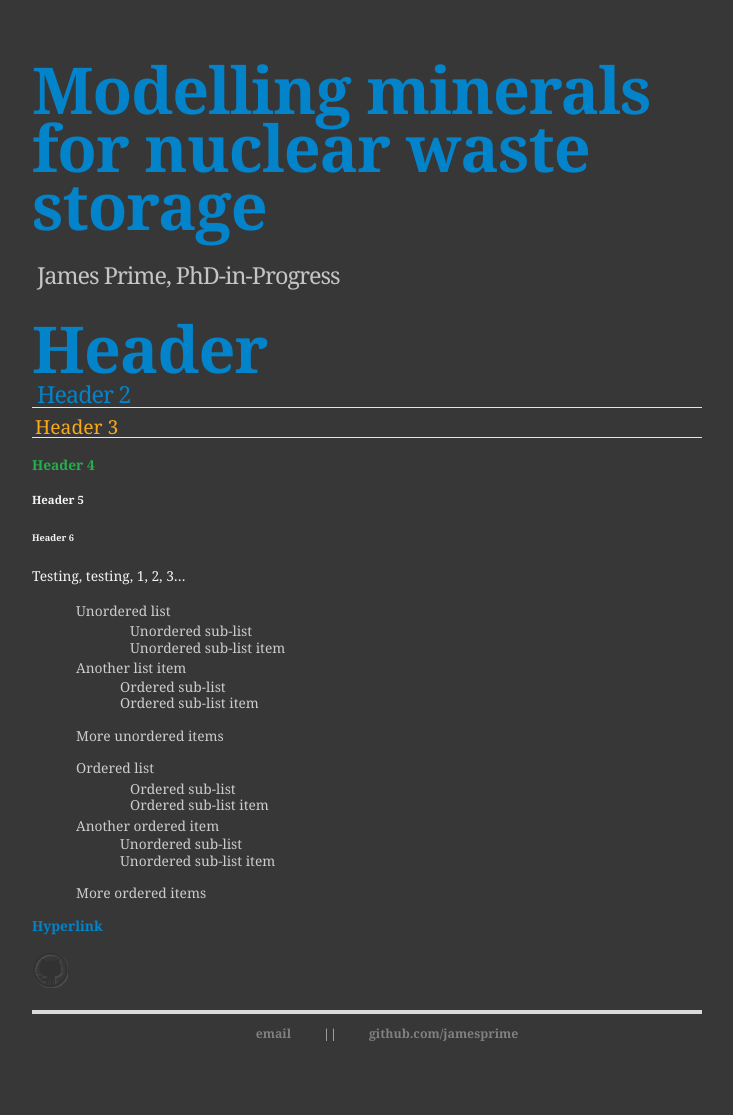
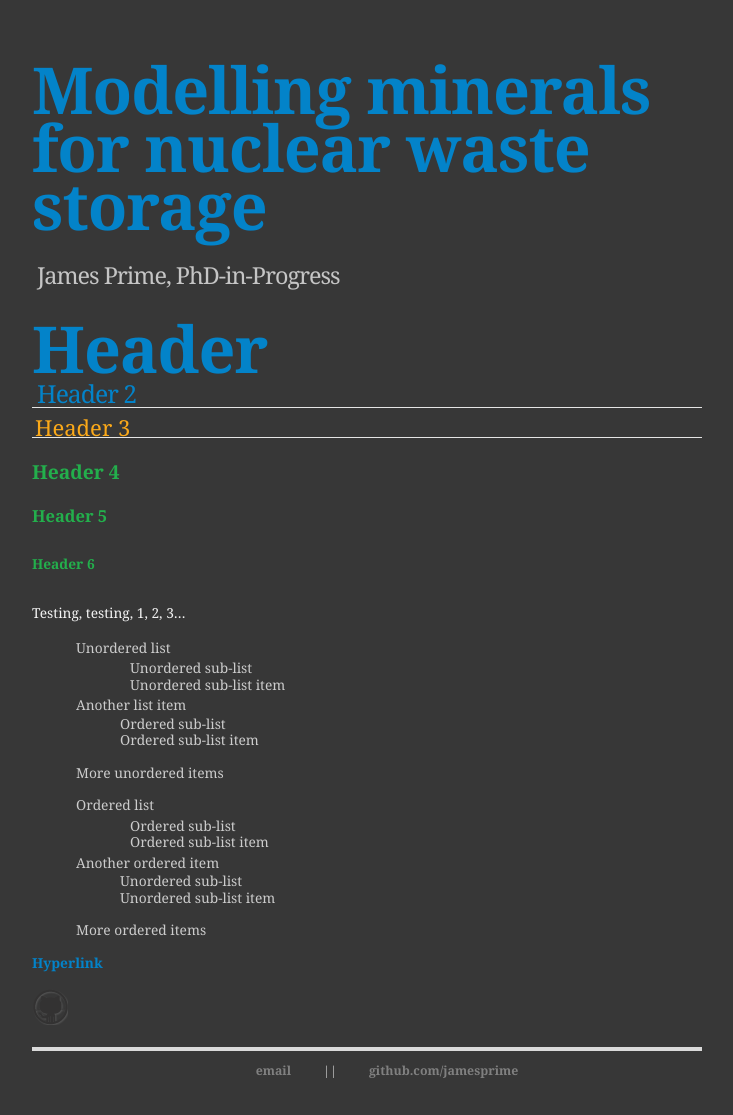
Before and after one commit to jamesprime/jamesprime.github.io, a Jekyll site: the page built from _pages/test/index.md, in a window 1280 px wide. Shown: the whole page, without its empty margins (273-1006 px from the left). Built offline with Jekyll 4.4.1, drawn with Linux system fonts in a browser that asks for light colours; nearby versions of some CDN libraries; before the commit the page ends 1078 px from its top, so only the background shows below that.

Commit message:
Updated _sass/jamesprime.scss
Added h5 and h6 settings, and updated all the general header font-size settings

```diff
--- a/_sass/uberduper.scss
+++ b/_sass/uberduper.scss
@@ -13,7 +13,7 @@ body {
 
 h1 {
     color: #0383c9;
-    font-size: 4.7em;
+    font-size: 4.7em; // Originally 4.7em; default is 2em
     letter-spacing: -1px;
     margin: 0 0 30px 0px;
     padding: 50px 0 0 0;;
@@ -31,7 +31,7 @@ h1 {
 h2 {
     border-bottom: 1px solid #e5e5e5;
     color: #0383c9;
-    font-size: 1.7em;
+    font-size: 1.8em; // Originally 1.7em; default is 1.5em
     font-weight: 100;
     letter-spacing: -1px;
     margin: 0 0 10px;
@@ -41,7 +41,7 @@ h2 {
 h3 {
     border-bottom: 1px solid #e5e5e5;
     color: #fba919;
-    font-size: 1.4em;
+    font-size: 1.6em; // Originally 1.4em; default is 1.17em
     font-weight: 100;
     margin: 10px 0 8px;
     padding: 1px 2px 2px 3px;
@@ -49,6 +49,17 @@ h3 {
 
 h4 {
     color: #23af4c;
+    font-size: 1.4em; // Default is 1em
+}
+
+h5 {
+    color: #23af4c;
+    font-size: 1.2em; // Default is .83em
+}
+
+h6 {
+    color: #23af4c;
+    font-size: 1em; // Default is .67em
 }
 
 p {
```
